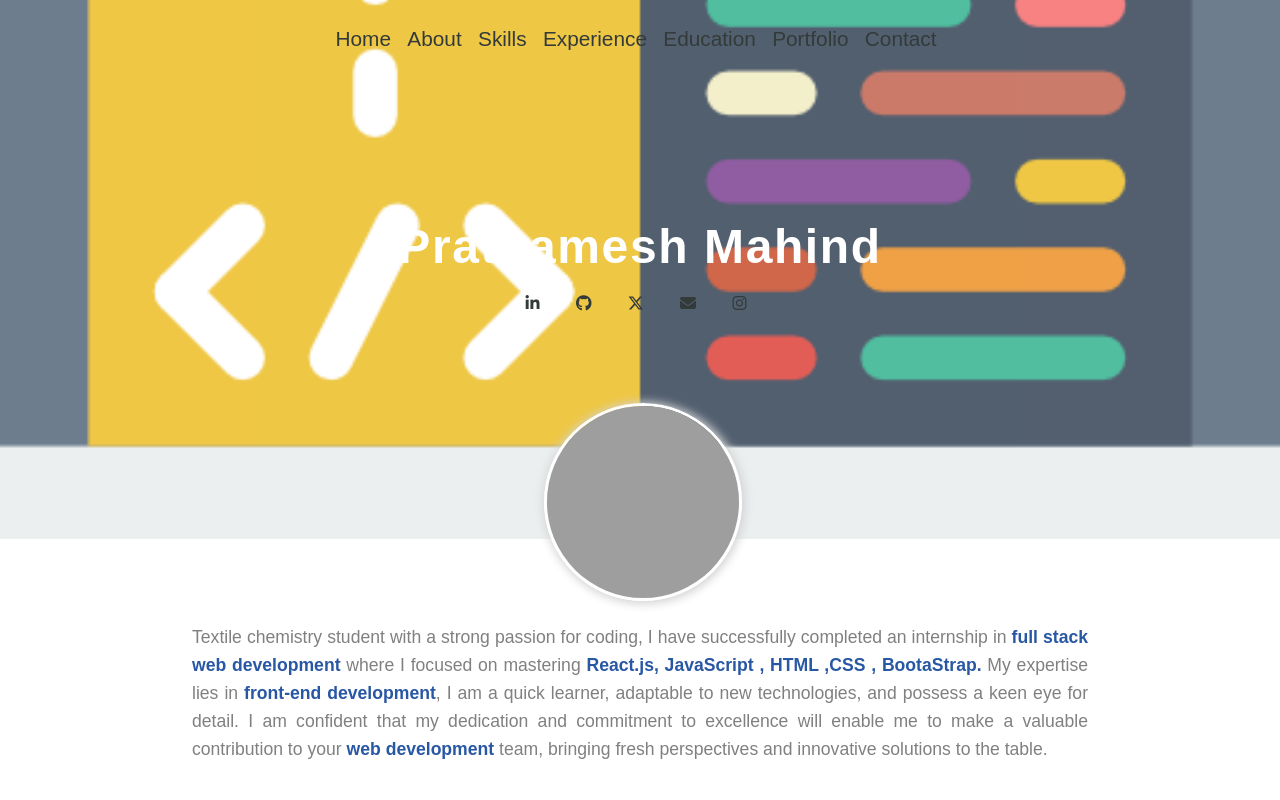
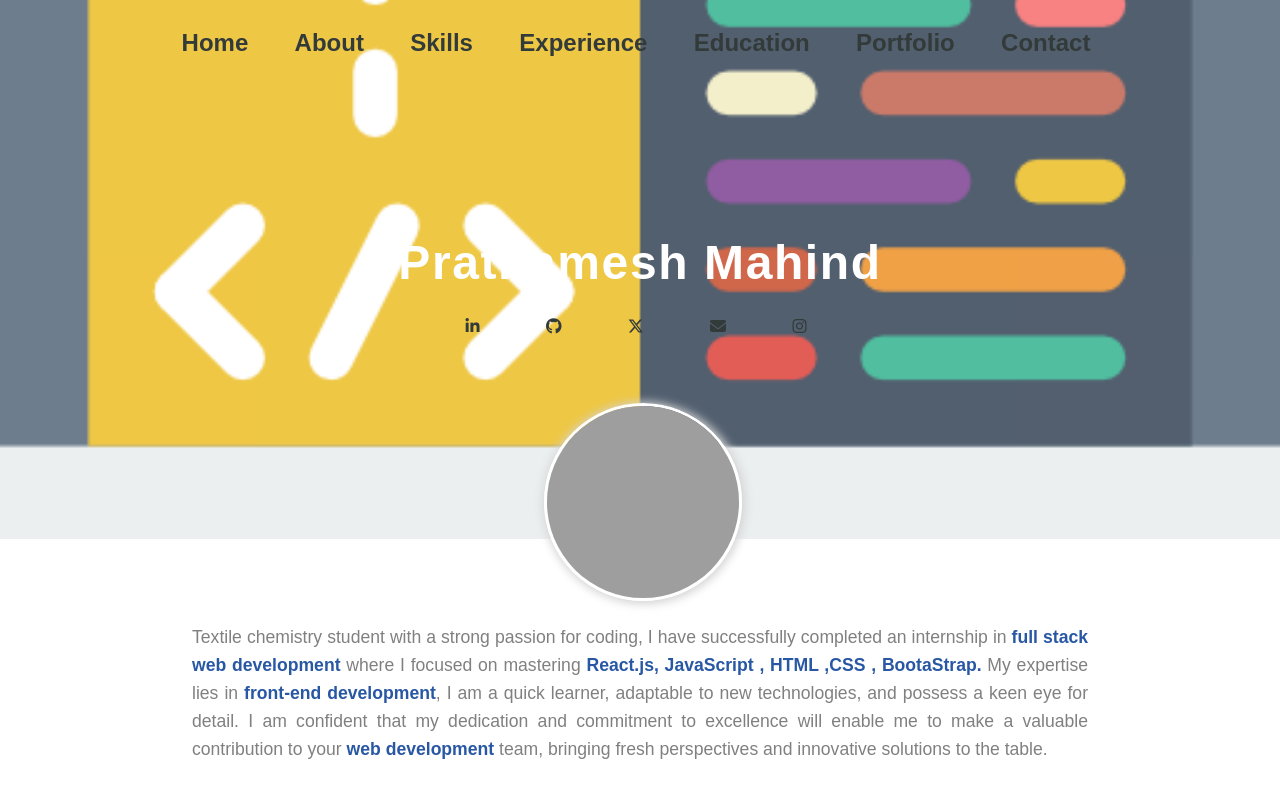
Before and after one commit to pmahind9/Portfolio.github.io, a plain HTML site: page index.html in a window 1280 px wide. Shown: the top 800 px of the page. Drawn offline with Linux system fonts and the light colour scheme; grey boxes are pictures that could not be loaded.

Commit message:
Update index.css

```diff
--- a/index.css
+++ b/index.css
@@ -84,7 +84,20 @@ body::-webkit-scrollbar {
 .horizontal-list li {
     display: inline-block;
     margin: 0px 8px 8px 0px;
+    font-size: 1.5rem; /* Increase the font size */
+    font-weight: bold; /* Make the text bold */
+
+    padding: 10px 15px; /* Add padding for a more attractive look */
+
+    border-radius: 4px; /* Add rounded corners */
+    transition: background-color 0.3s, color 0.3s; /* Add a smooth transition effect */
 }
+
+.horizontal-list li:hover {
+
+    border-radius: 10px 0px 10px 0px;;
+}
+
 
 
 .nav-menu li a {
```
